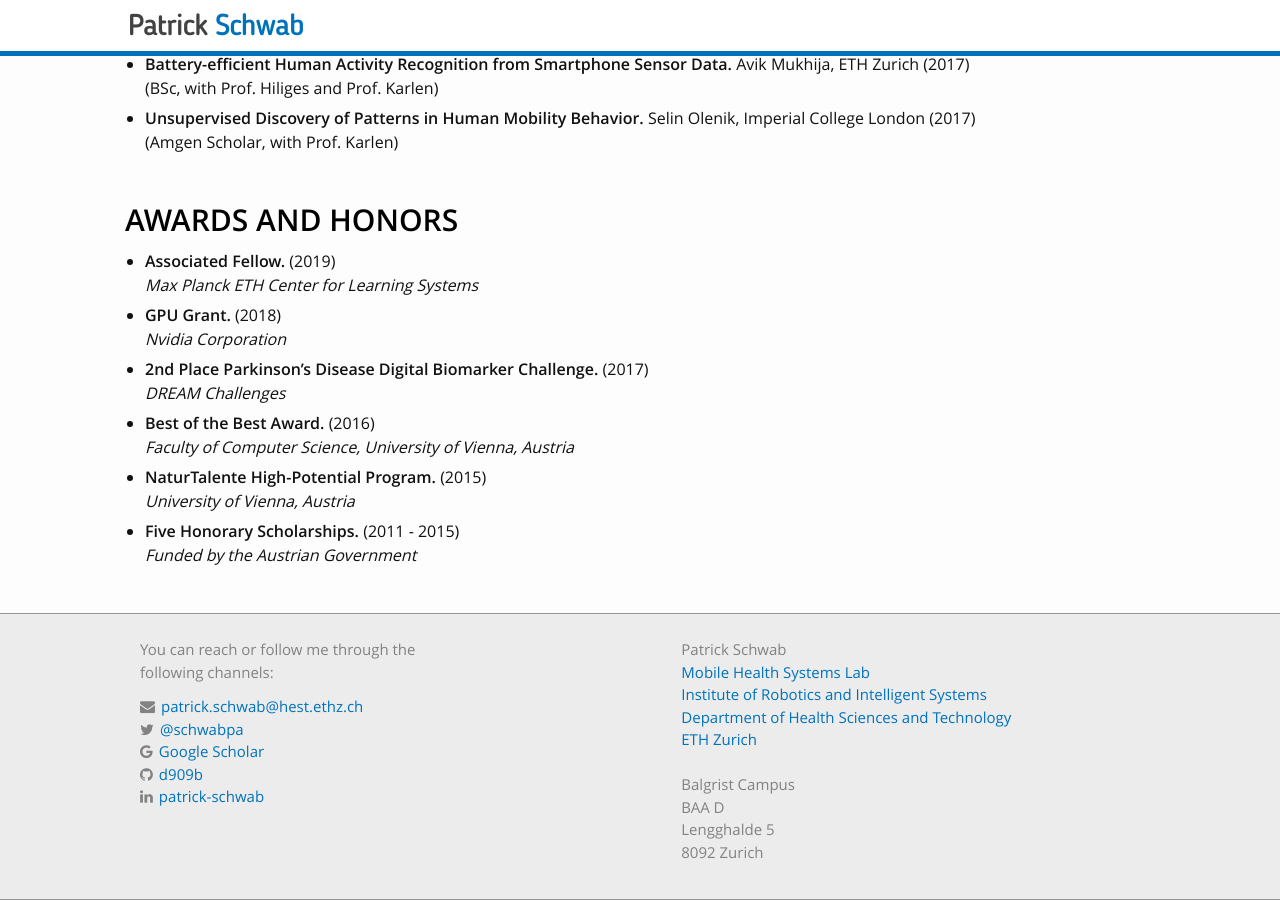
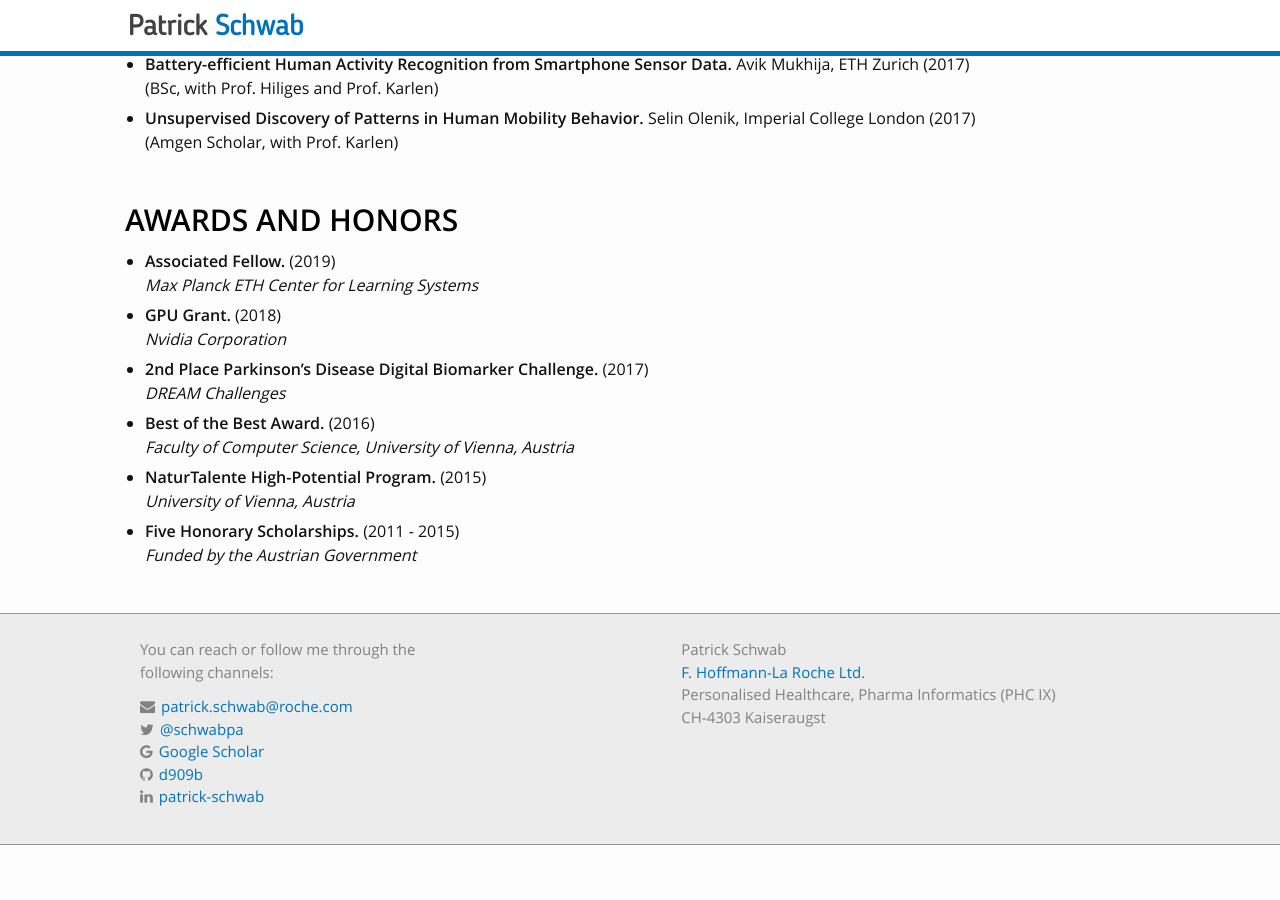
Before and after one commit to d909b/d909b.github.io, a Jekyll site: the page built from index.html, in a window 1280 px wide and 900 px high, scrolled down 5196 px. Built offline with Jekyll 4.4.1, drawn with Linux system fonts in a browser that asks for light colours; nearby versions of some CDN libraries; library files that are not in the unit come from our copies; after the commit the page ends 6041 px from its top, so only the background shows below that.

Commit message:
Updated role

```diff
--- a/_config.yml
+++ b/_config.yml
@@ -1,6 +1,6 @@
 # Site settings
 title: Patrick Schwab
-email: patrick.schwab@hest.ethz.ch
+email: patrick.schwab@roche.com
 description: > # this means to ignore newlines until "baseurl:"
   Patrick Schwab is a Principal Architect at Roche working on Machine Learning in Personalised Medicine. Previously, he was a doctoral researcher at ETH Zurich working on Machine Learning in Healthcare.
 baseurl: "" # the subpath of your site, e.g. /blog/
--- a/_includes/footer.html
+++ b/_includes/footer.html
@@ -23,14 +23,9 @@
       <div class="footer-col footer-col-3">
         <p class="text">
           Patrick Schwab<br>
-          <a href="http://www.mhsl.hest.ethz.ch/">Mobile Health Systems Lab</a><br>
-          <a href="http://www.iris.ethz.ch/">Institute of Robotics and Intelligent Systems</a><br>
-          <a href="https://www.hest.ethz.ch/">Department of Health Sciences and Technology</a><br>
-          <a href="https://www.ethz.ch/en.html">ETH Zurich</a><br><br>
-          Balgrist Campus<br>
-          BAA D<br>
-          Lengghalde 5<br>
-          8092 Zurich<br>
+          <a href="https://www.roche.com/">F. Hoffmann-La Roche Ltd.</a><br>
+          Personalised Healthcare, Pharma Informatics (PHC IX)<br>
+          CH-4303 Kaiseraugst<br>
         </p>
       </div>
     </div>
```
